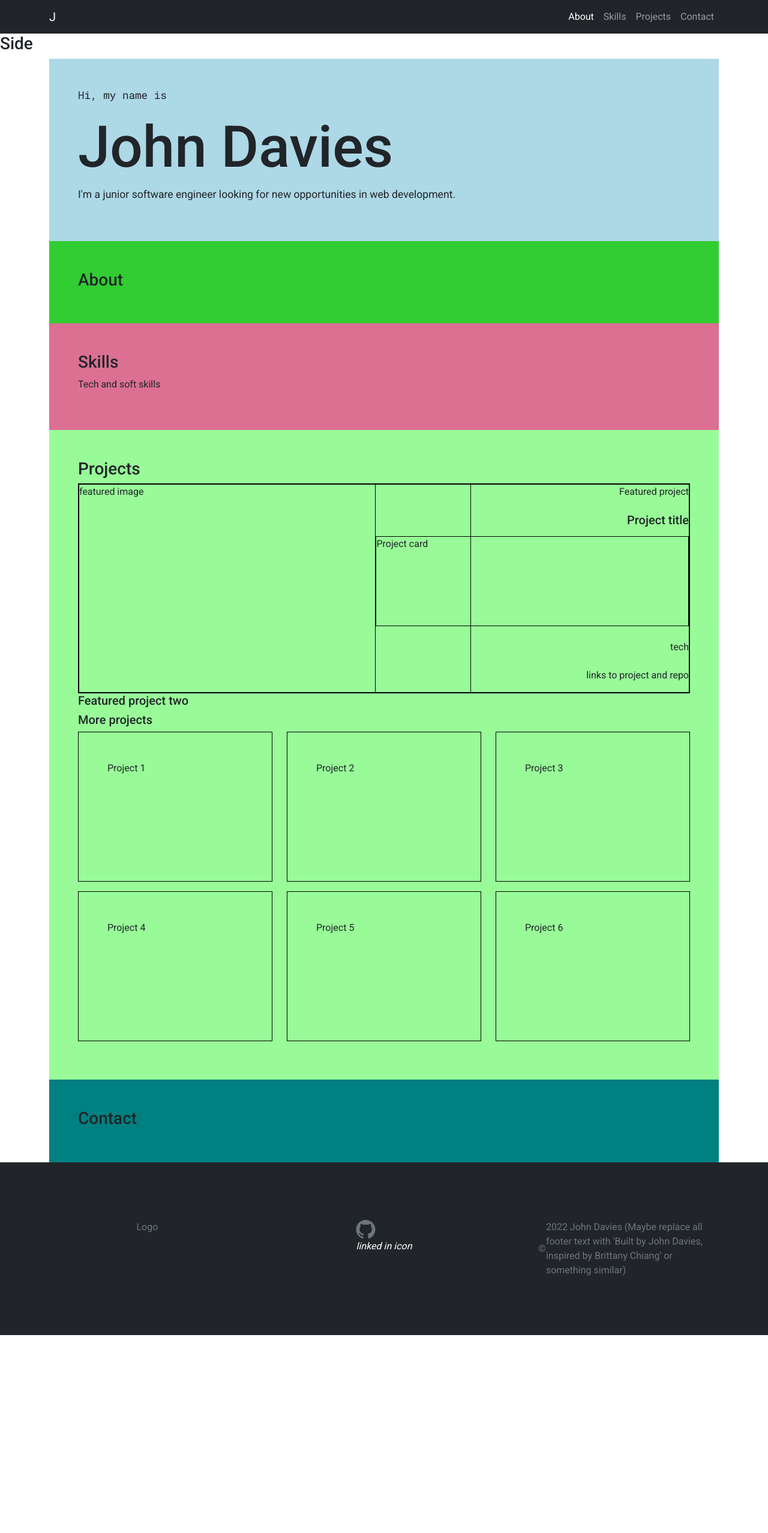
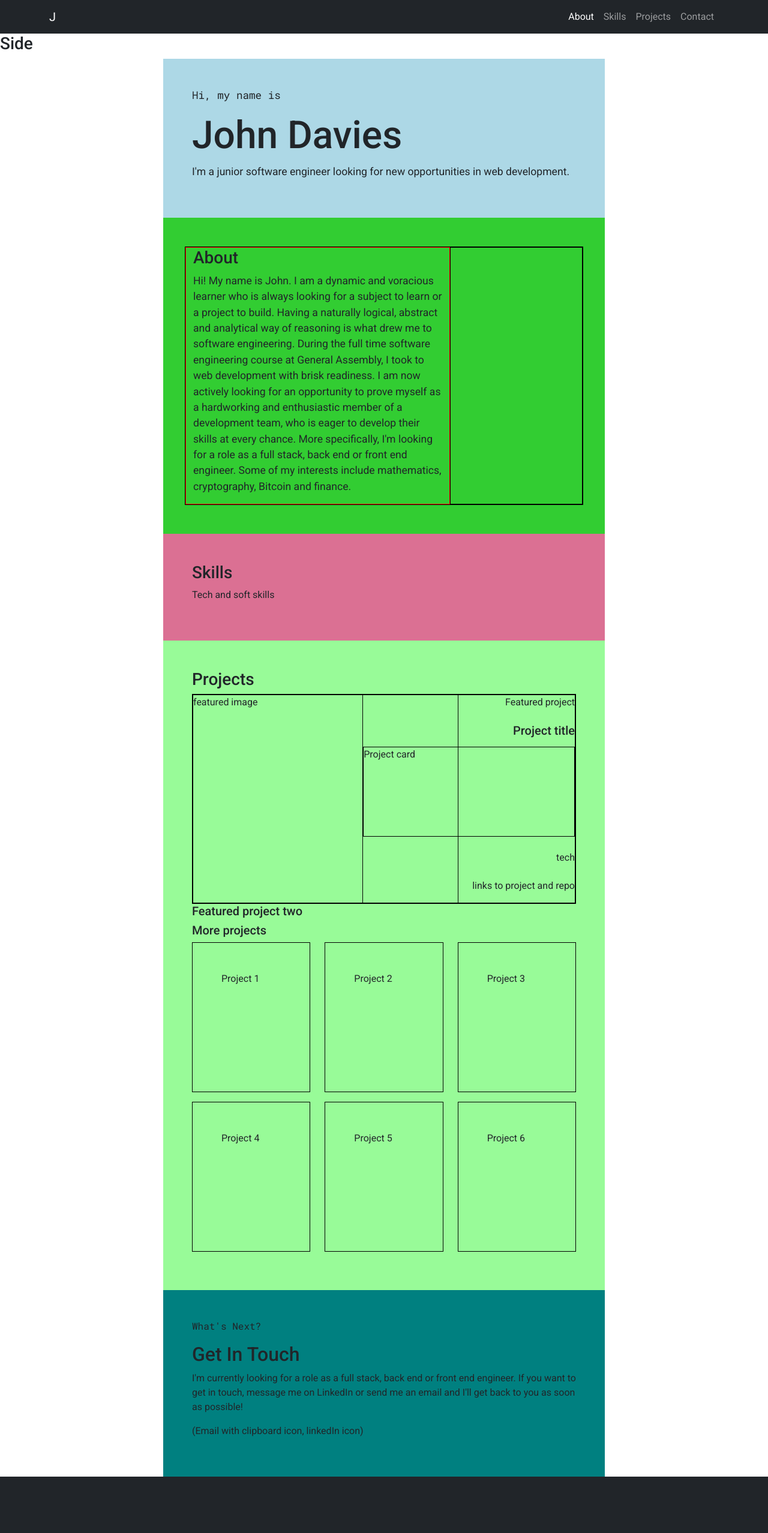
Before and after one commit to tigeryant/tigeryant.github.io, a React (Create React App) app in the folder client/: page / in a window 1280 px wide. Shown: the top 2556 px of the page at 60% size. Before the commit the page ends 2226 px from the top, so only its background shows below. Built offline with nearby package versions, Linux system fonts and the light colour scheme.

Commit message:
added more content, reduced width of sections

```diff
--- a/client/src/App.js
+++ b/client/src/App.js
@@ -19,11 +19,15 @@ function App() {
       <NavBar />
       <Side />
       <div className="container-lg">
-        <Hero />
-        <About />
-        <Skills />
-        <Projects />
-        <Contact />
+        <div className="row justify-content-center">
+          <div className="col-8">
+            <Hero />
+            <About />
+            <Skills />
+            <Projects />
+            <Contact />
+          </div>
+        </div>
       </div>
       <Footer />
     </>
--- a/client/src/components/About.js
+++ b/client/src/components/About.js
@@ -1,7 +1,17 @@
 function About() {
   return (
     <section className="p-5" id="about">
-      <h3>About</h3>
+      <div className="about-container row">
+        <div className="about-text col-8">
+          <h3>About</h3>
+          <p className="p1">
+            Hi! My name is John. I am a dynamic and voracious learner who is always looking for a subject to learn or a project to build. Having a naturally logical, abstract and analytical way of reasoning is what drew me to software engineering. During the full time software engineering course at General Assembly, I took to web development with brisk readiness. I am now actively looking for an opportunity to prove myself as a hardworking and enthusiastic member of a development team, who is eager to develop their skills at every chance. More specifically, I&apos;m looking for a role as a full stack, back end or front end engineer.  Some of my interests include mathematics, cryptography, Bitcoin and finance.
+          </p>
+        </div>
+        <div className="about-image-container col-4">
+          <div className="about-image"></div>
+        </div>
+      </div>
     </section>
   )
 }
--- a/client/src/components/Contact.js
+++ b/client/src/components/Contact.js
@@ -1,7 +1,10 @@
 function Contact() {
   return (
     <section className="p-5" id="contact">
-      <h3>Contact</h3>
+      <p className="mono-font">What&apos;s Next?</p>
+      <h2>Get In Touch</h2>
+      <p>I&apos;m currently looking for a role as a full stack, back end or front end engineer. If you want to get in touch, message me on LinkedIn or send me an email and I&apos;ll get back to you as soon as possible!</p>
+      <p>(Email with clipboard icon, linkedIn icon)</p>
     </section>
   )
 }
--- a/client/src/styles/main.scss
+++ b/client/src/styles/main.scss
@@ -18,7 +18,7 @@ body {
 }
 
 h1 {
-  font-size: 6rem;
+  font-size: 4rem;
 }
 
 .p1 {
@@ -39,6 +39,21 @@ h1 {
 
 #about {
   background-color: limegreen;
+}
+
+.about-container {
+  // display: flex;
+  // justify-content: space-between;
+  border: 1px solid black;
+}
+
+.about-text {
+  border: 1px solid red;
+}
+
+.about-image-container {
+  // width: 400px;
+  border: 1px solid black;
 }
 
 // SKILLS
```
